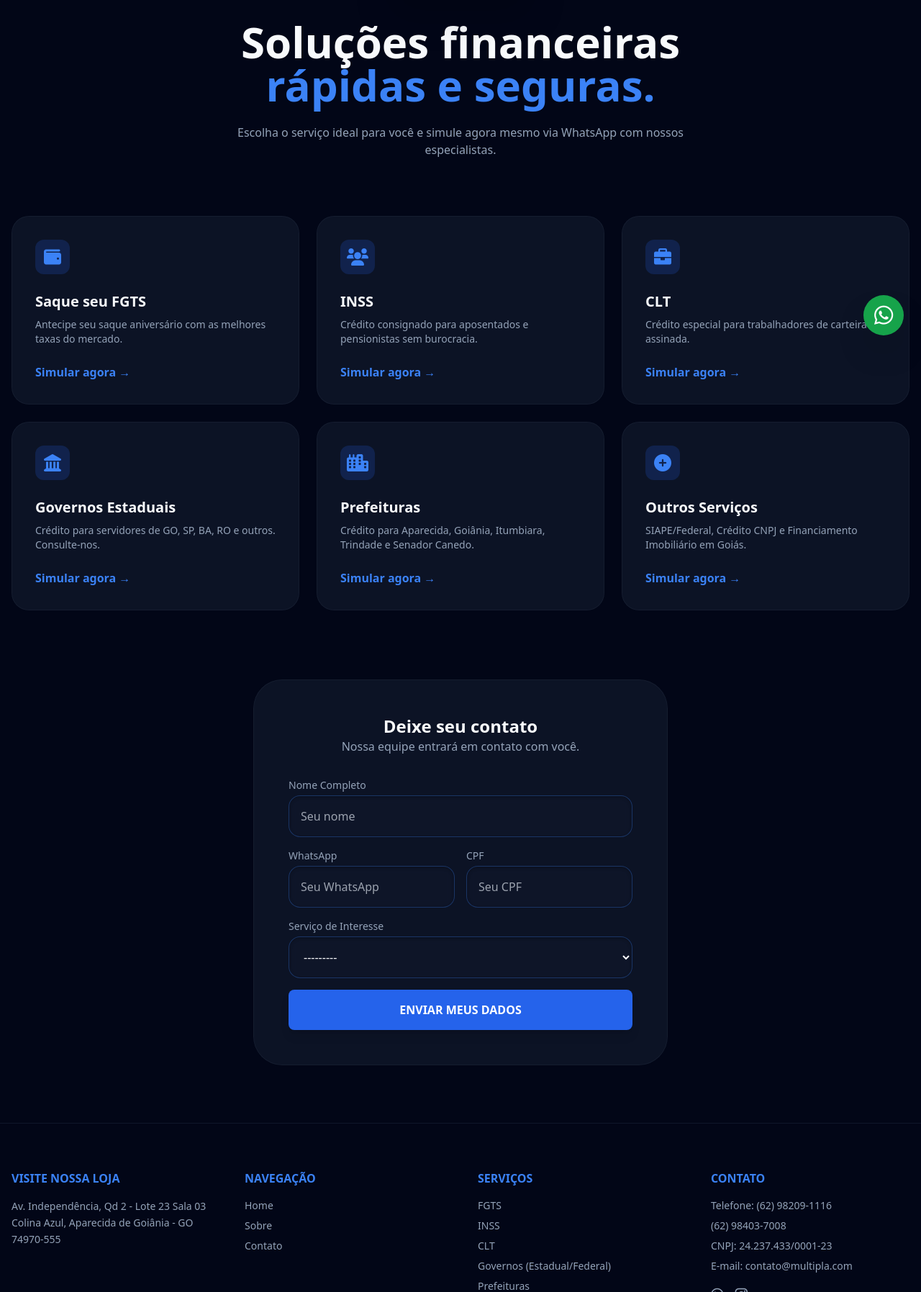
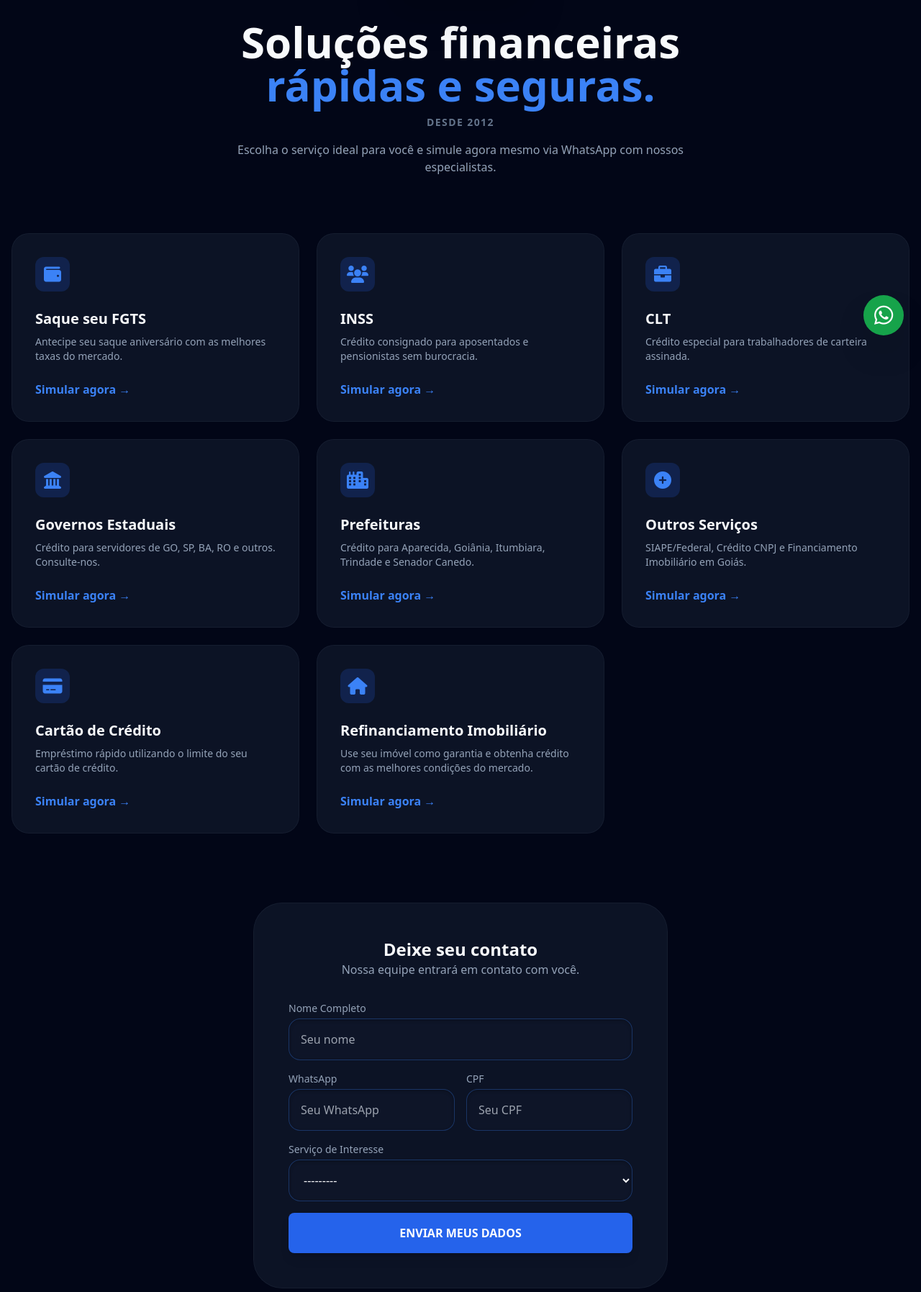
Before and after one commit to mathRyan889/Multipla_Creditos, a Django app: page / in a window 1280 px wide. Shown: the part 310-2105 px from the top of the page at 72% size. Run offline with Django 5.2, Linux system fonts and the light colour scheme; data that the repository does not hold is empty; some libraries are stand-ins or nearby versions.

Commit message:
Alteração de cards

```diff
--- a/register_lead/templates/home.html
+++ b/register_lead/templates/home.html
@@ -8,7 +8,8 @@
             <img src="{% static 'images/logo.png' %}" alt="Logo Múltipla Créditos" class="w-32 md:w-48 h-auto drop-shadow-2xl">
         </div>
 
-        <h1 class="text-4xl md:text-6xl font-extrabold mb-6">Soluções financeiras <br><span class="text-blue-500">rápidas e seguras.</span></h1>
+        <h1 class="text-4xl md:text-6xl font-extrabold mb-3">Soluções financeiras <br><span class="text-blue-500">rápidas e seguras.</span></h1>
+        <p class="text-slate-500 text-sm font-semibold tracking-widest uppercase mb-4">Desde 2012</p>
         <p class="text-slate-400 max-w-2xl mx-auto">Escolha o serviço ideal para você e simule agora mesmo via WhatsApp com nossos especialistas.</p>
     </section>
 
@@ -66,6 +67,26 @@
             <p class="text-slate-400 text-sm">SIAPE/Federal, Crédito CNPJ e Financiamento Imobiliário em Goiás.</p>
             <span class="inline-block mt-6 text-blue-500 font-semibold group-hover:translate-x-2 transition-transform">Simular agora →</span>
         </a>
+
+        <!-- NOVO: Empréstimo via Cartão de Crédito -->
+        <a href="https://wa.me/556282091116?text=Olá! Gostaria de saber mais sobre Empréstimo via Cartão de Crédito." target="_blank" class="glass p-8 rounded-3xl hover:border-blue-500 transition-all group">
+            <div class="w-12 h-12 bg-blue-600/20 rounded-xl flex items-center justify-center mb-6 text-blue-500 group-hover:bg-blue-600 group-hover:text-white transition-all">
+                <i class="fas fa-credit-card text-2xl"></i>
+            </div>
+            <h3 class="text-xl font-bold mb-2">Cartão de Crédito</h3>
+            <p class="text-slate-400 text-sm">Empréstimo rápido utilizando o limite do seu cartão de crédito.</p>
+            <span class="inline-block mt-6 text-blue-500 font-semibold group-hover:translate-x-2 transition-transform">Simular agora →</span>
+        </a>
+
+        <!-- NOVO: Refinanciamento Imobiliário / Home Equity -->
+        <a href="https://wa.me/556282091116?text=Olá! Gostaria de saber mais sobre Refinanciamento Imobiliário / Home Equity." target="_blank" class="glass p-8 rounded-3xl hover:border-blue-500 transition-all group">
+            <div class="w-12 h-12 bg-blue-600/20 rounded-xl flex items-center justify-center mb-6 text-blue-500 group-hover:bg-blue-600 group-hover:text-white transition-all">
+                <i class="fas fa-home text-2xl"></i>
+            </div>
+            <h3 class="text-xl font-bold mb-2">Refinanciamento Imobiliário</h3>
+            <p class="text-slate-400 text-sm">Use seu imóvel como garantia e obtenha crédito com as melhores condições do mercado.</p>
+            <span class="inline-block mt-6 text-blue-500 font-semibold group-hover:translate-x-2 transition-transform">Simular agora →</span>
+        </a>
     </div>
 
     <section class="max-w-xl mx-auto glass p-8 md:p-12 rounded-[2.5rem]">
```
